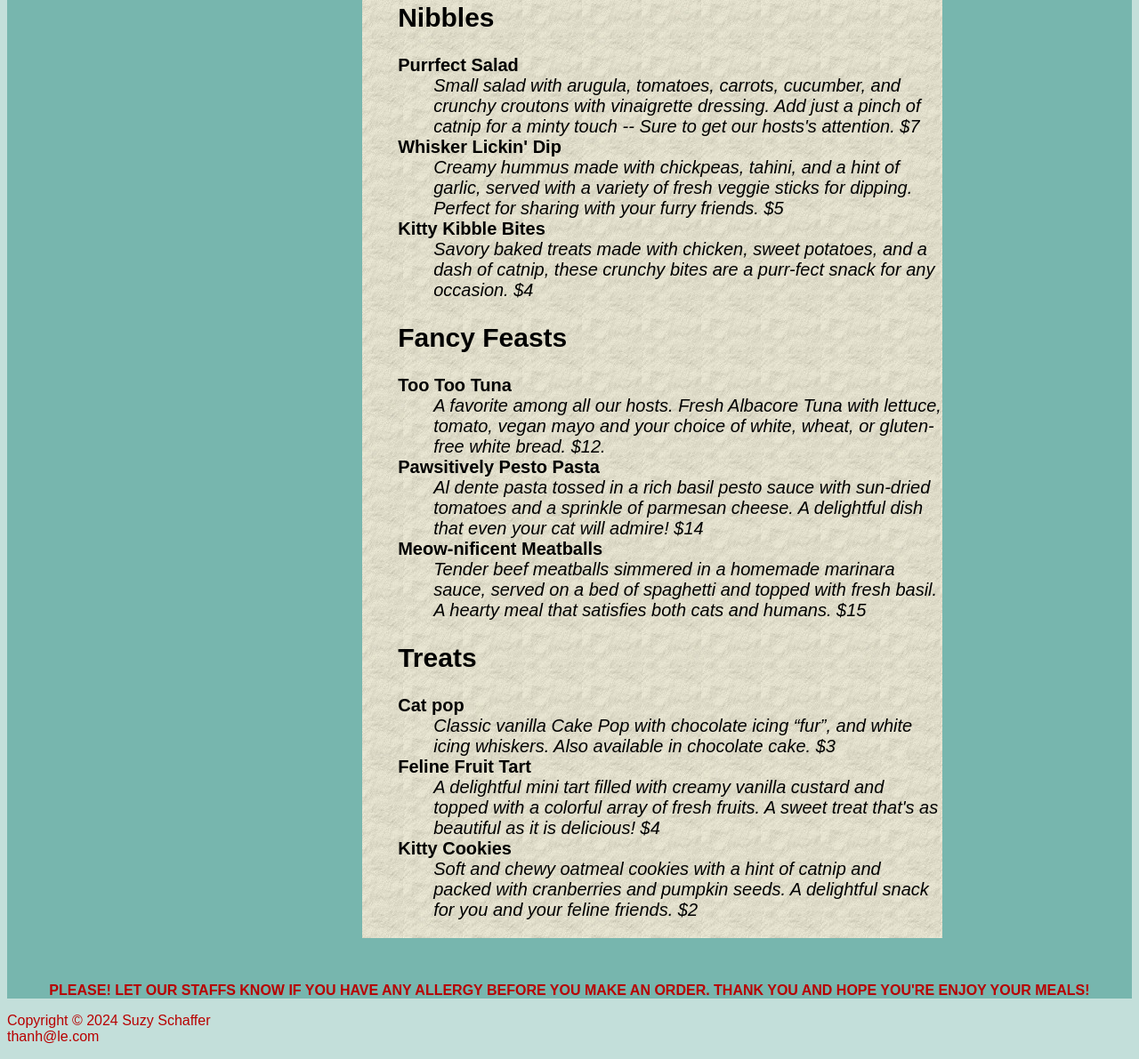
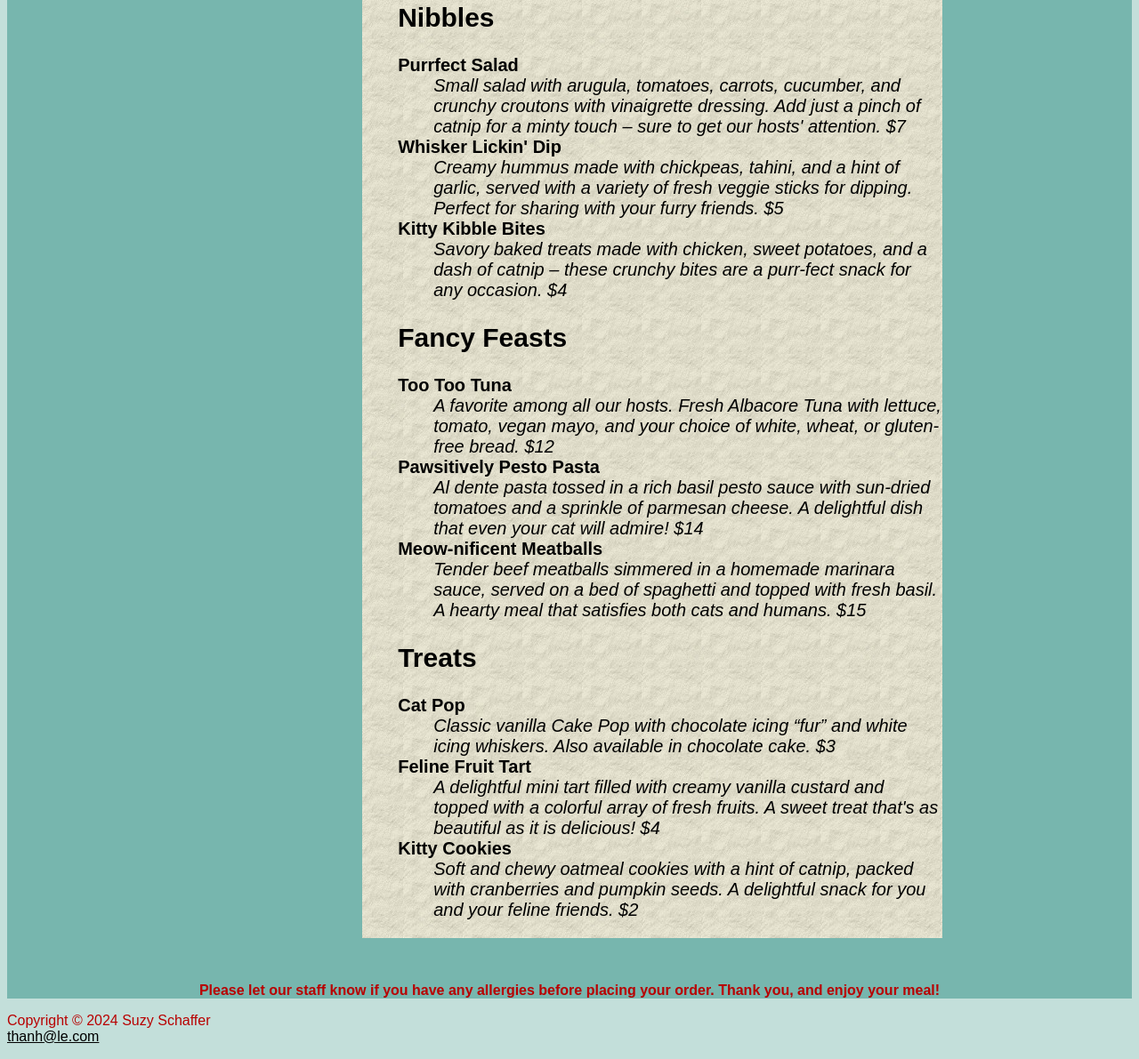
Before and after one commit to ThanhHLeNEU/ITC_2400, a plain HTML site: page menu.html in a window 1280 px wide. Shown: the part 521-1712 px from the top of the page at 89% size. Drawn offline with Linux system fonts and the light colour scheme.

Commit message:
week_6th

```diff
--- a/menu.html
+++ b/menu.html
@@ -2,8 +2,8 @@
 <html lang="en">
   <head>
     <title>Chez Fur</title>
-    <meta charset="UTF-8" />
-    <link rel="stylesheet" href="stylesheet/ChezFur.css" />
+    <meta charset="UTF-8">
+    <link rel="stylesheet" href="stylesheet/ChezFur.css">
     <style>
       li {
         font-size: 1.25em; /* Makes the list items larger */
@@ -16,10 +16,8 @@
       }
     </style>
   </head>
-  <!--Style tab will add on later after "head" section-->
   <body>
     <header>
-      <!--This is start line of HEADER (HEADER is not HEAD!!!)-->
       <h1>Chez Fur</h1>
       <h2>by Suzy Schaffer</h2>
     </header>
@@ -36,8 +34,7 @@
         </nav>
       </div>
       <div class="column-right">
-        <img
-          src="./images/hero_cat.jpg" alt="This picture was snipping from canvas" class="supercat"/>
+        <img src="./images/hero_cat.jpg" alt="A picture of a cat with a supercat theme" class="supercat">
       </div>
     </div>
 
@@ -60,8 +57,7 @@
                   <dd>
                     Small salad with arugula, tomatoes, carrots, cucumber, and
                     crunchy croutons with vinaigrette dressing. Add just a pinch
-                    of catnip for a minty touch -- Sure to get our hosts's
-                    attention. $7
+                    of catnip for a minty touch – sure to get our hosts' attention. $7
                   </dd>
                   <dt>Whisker Lickin' Dip</dt>
                   <dd>
@@ -72,7 +68,7 @@
                   <dt>Kitty Kibble Bites</dt>
                   <dd>
                     Savory baked treats made with chicken, sweet potatoes, and a
-                    dash of catnip, these crunchy bites are a purr-fect snack
+                    dash of catnip – these crunchy bites are a purr-fect snack
                     for any occasion. $4
                   </dd>
                 </dl>
@@ -83,8 +79,8 @@
                   <dt>Too Too Tuna</dt>
                   <dd>
                     A favorite among all our hosts. Fresh Albacore Tuna with
-                    lettuce, tomato, vegan mayo and your choice of white, wheat,
-                    or gluten-free white bread. $12.
+                    lettuce, tomato, vegan mayo, and your choice of white, wheat,
+                    or gluten-free bread. $12
                   </dd>
                   <dt>Pawsitively Pesto Pasta</dt>
                   <dd>
@@ -103,9 +99,9 @@
               <li>
                 <h2>Treats</h2>
                 <dl>
-                  <dt>Cat pop</dt>
+                  <dt>Cat Pop</dt>
                   <dd>
-                    Classic vanilla Cake Pop with chocolate icing “fur”, and
+                    Classic vanilla Cake Pop with chocolate icing “fur” and
                     white icing whiskers. Also available in chocolate cake. $3
                   </dd>
                   <dt>Feline Fruit Tart</dt>
@@ -116,8 +112,7 @@
                   </dd>
                   <dt>Kitty Cookies</dt>
                   <dd>
-                    Soft and chewy oatmeal cookies with a hint of catnip and
-                    packed with cranberries and pumpkin seeds. A delightful
+                    Soft and chewy oatmeal cookies with a hint of catnip, packed with cranberries and pumpkin seeds. A delightful
                     snack for you and your feline friends. $2
                   </dd>
                 </dl>
@@ -127,14 +122,14 @@
         </div>
       </div>
       <div class="allergy-info">
-        PLEASE! LET OUR STAFFS KNOW IF YOU HAVE ANY ALLERGY BEFORE YOU MAKE AN
-        ORDER. THANK YOU AND HOPE YOU'RE ENJOY YOUR MEALS!
+        Please let our staff know if you have any allergies before placing your order. Thank you, and enjoy your meal!
       </div>
     </main>
+
     <footer class="footer-design">
       <p>
-        Copyright &copy; 2024 Suzy Schaffer<br />
-        thanh@le.com<br />
+        Copyright &copy; 2024 Suzy Schaffer<br>
+        <a href="mailto:thanh@le.com">thanh@le.com</a><br>
       </p>
     </footer>
   </body>
```
Also changed, not shown: Contact.html (+1 -1 lines).
